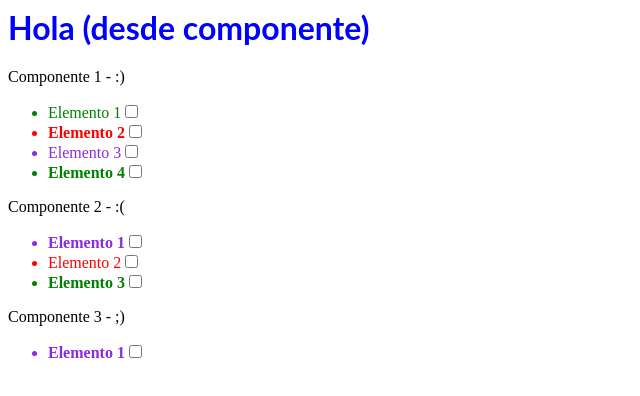
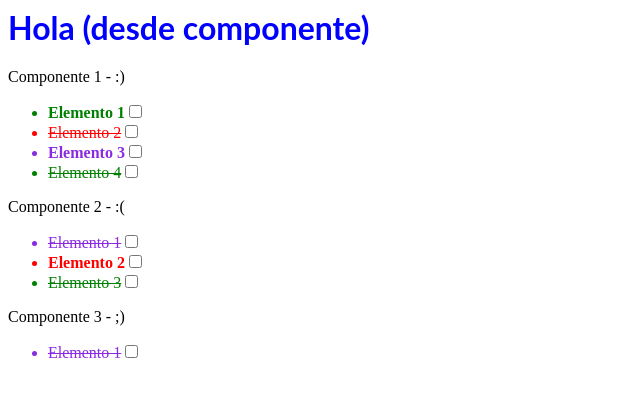
Before and after one commit to curso2022-03/React-primeros-pasos, a React (Create React App) app: page / in a window 1280 px wide. Shown: the top 396 px of the page, without its empty margins (0-640 px from the left). Built offline with nearby package versions, Linux system fonts and the light colour scheme.

Commit message:
2 files modified

```diff
--- a/src/components/Componente-lista.css
+++ b/src/components/Componente-lista.css
@@ -1,5 +1,8 @@
-li.el-checked {
+li.el-undone {
   font-weight: bold;
+}
+li.el-done {
+  text-decoration: line-through;
 }
 li.alta {
   color: red;
--- a/src/components/ComponenteLista.jsx
+++ b/src/components/ComponenteLista.jsx
@@ -1,18 +1,11 @@
 import React from 'react';
 import './Componente-lista.css';
 export function ComponenteLista(props) {
-  let claseLista = '';
+  let claseLista = props.prioridad;
   if (props.done) {
-    claseLista = 'el-checked';
+    claseLista += ' el-done';
   } else {
-    claseLista = 'el-unchecked';
-  }
-  if (props.prioridad === 'alta') {
-    claseLista += ' alta';
-  } else if (props.prioridad === 'media') {
-    claseLista += ' media';
-  } else {
-    claseLista += ' baja';
+    claseLista += ' el-undone';
   }
   return (
     <li className={claseLista}>
```
